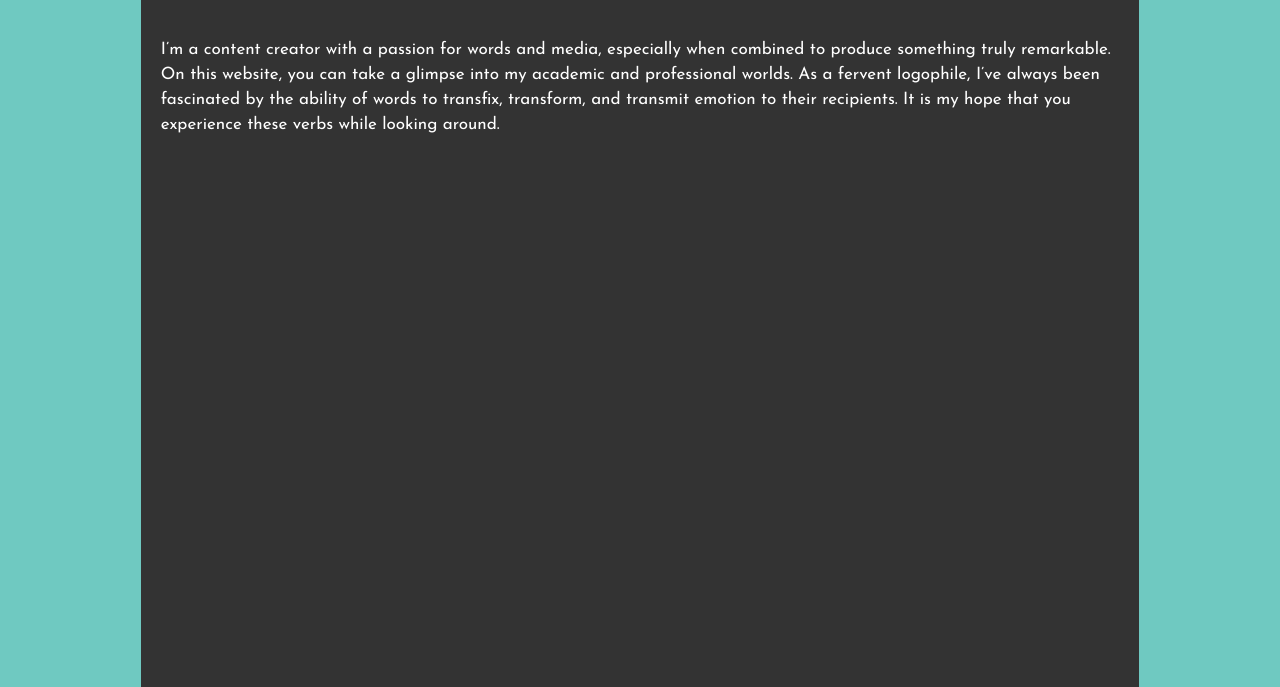
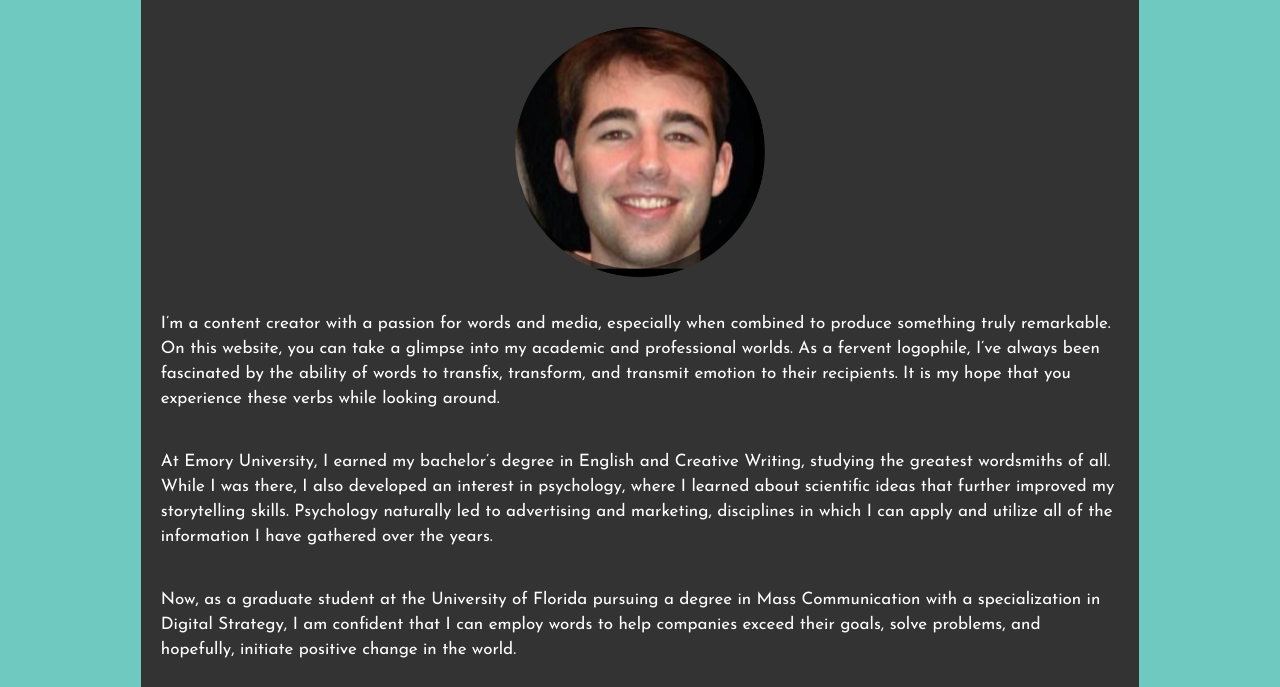
Before and after one commit to twils412/website-portfolio, a plain HTML site: page about.html in a window 1280 px wide. Shown: the part 195-882 px from the top of the page. Drawn offline with nearby package versions, Linux system fonts and the light colour scheme.

Commit message:
stylized about page

```diff
--- a/about.html
+++ b/about.html
@@ -38,13 +38,34 @@
 
       <section class="content">
 
-        <div>
+
 
           <h1>About Me</h1>
 
-       <!-- Add image here -->
+          <div class="about-image-div">
+
+          <img class="about-image" src="images/about-image-edited.png" alt="Tyler's about page image">
+
+          </div>
 
           <p>I’m a content creator with a passion for words and media, especially when combined to produce something truly remarkable. On this website, you can take a glimpse into my academic and professional worlds. As a fervent logophile, I’ve always been fascinated by the ability of words to transfix, transform, and transmit emotion to their recipients. It is my hope that you experience these verbs while looking around.</p>
+
+          <br>
+
+          <p>At Emory University, I earned my bachelor’s degree in English and Creative Writing, studying the greatest wordsmiths of all. While I was there, I also developed an interest in psychology, where I learned about scientific ideas that further improved my storytelling skills. Psychology naturally led to advertising and marketing, disciplines in which I can apply and utilize all of the information I have gathered over the years.</p>
+
+          <br>
+
+          <p>Now, as a graduate student at the University of Florida pursuing a degree in Mass Communication with a specialization in Digital Strategy, I am confident that I can employ words to help companies exceed their goals, solve problems, and hopefully, initiate positive change in the world.</p>
+
+          <br>
+
+          <p>Please feel free to look around so that instead of me merely telling you about my work and background, you can experience it for yourself.</p>
+
+          <br>
+          <br>
+
+          <p> -- Tyler Wilson</p>
 
 
 
--- a/css/styles.css
+++ b/css/styles.css
@@ -330,3 +330,25 @@ Portfolio Styling CSS
   p.contact-page-p::after {
     content: "Thank you!";
   }
+
+  /*
+  -----------------------------------------
+
+  About Page Styling CSS
+
+  -----------------------------------------
+   */
+
+   .about-image {
+     border-radius: 50px;
+     min-width: 250px;
+     max-width: 250px;
+     margin: 0 auto;
+   }
+
+   .about-image-div {
+     padding-bottom: 20px;
+     max-width: 250px;
+     margin: 0 auto;
+
+   }
```
Also changed, not shown: images/about-image-edited.png (added), images/about-image.png (added).
